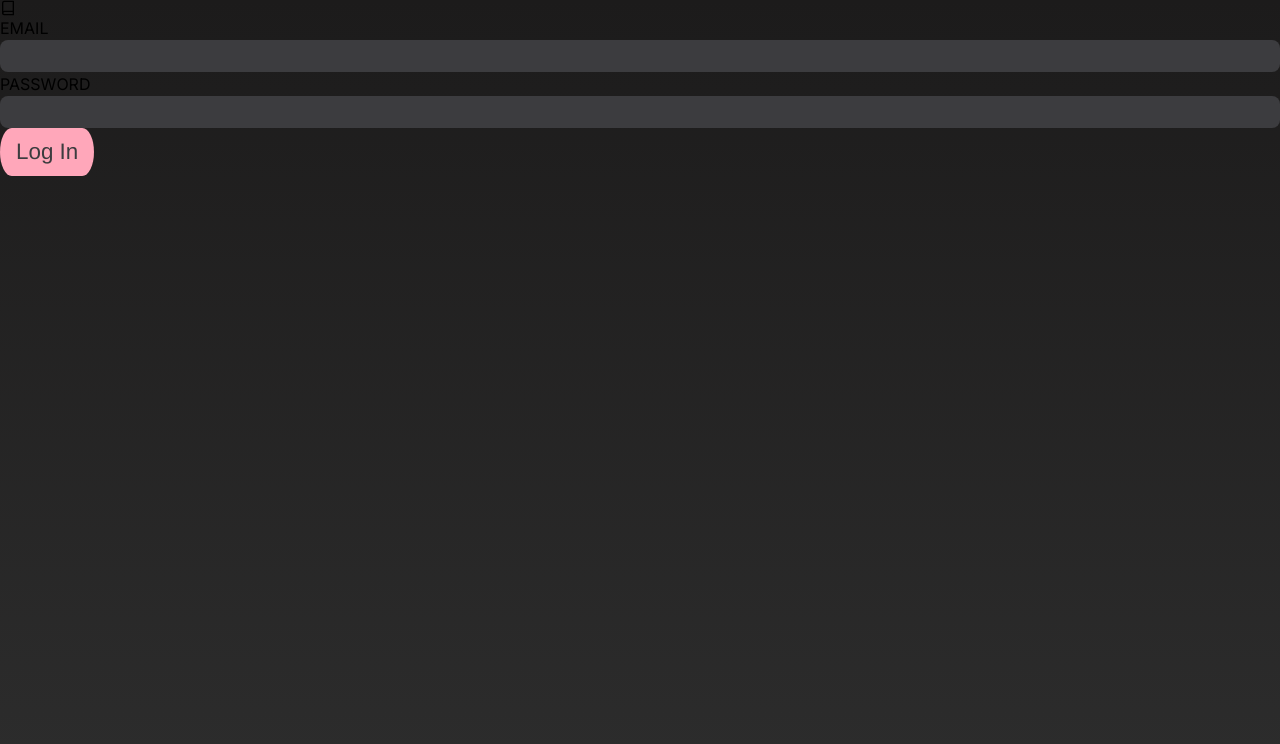
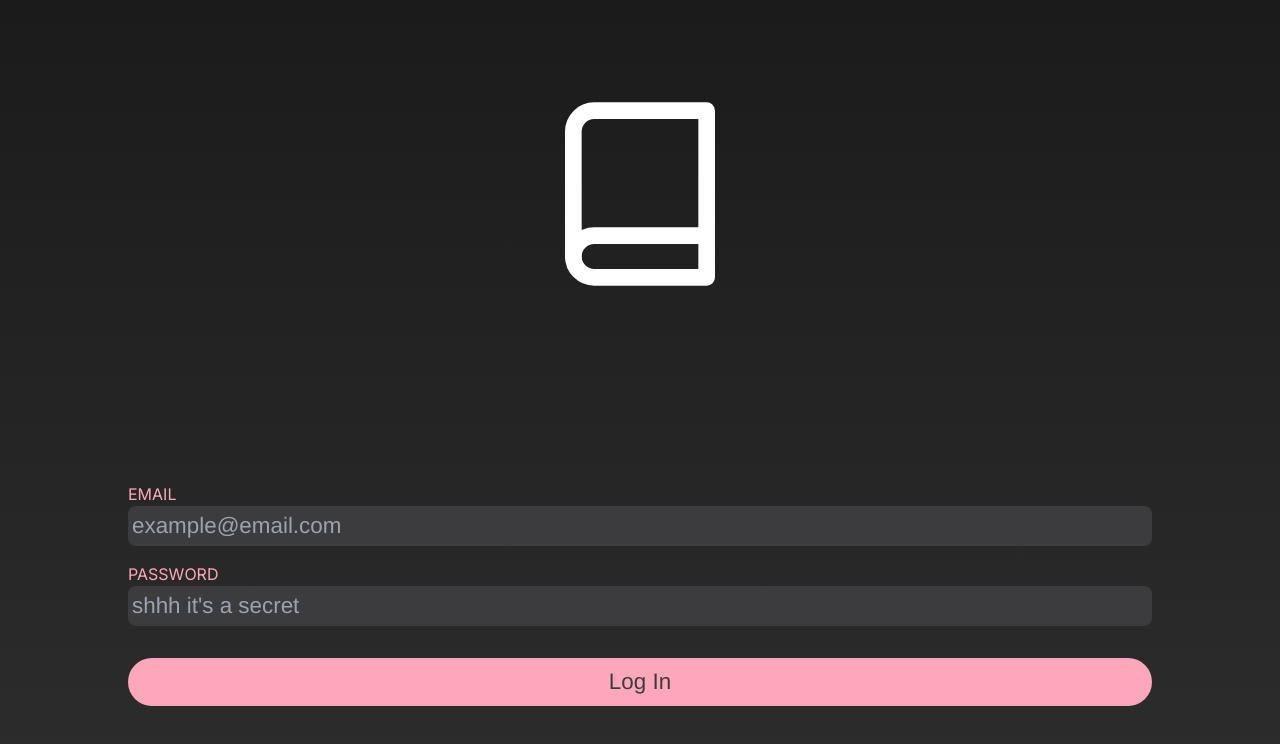
Before and after one commit to aidenzegil/ai-agent-boilerplate, a Next.js app in the folder web/: page / in a window 1280 px wide. Shown: the top 744 px of the page. Built offline with nearby package versions, Linux system fonts and the light colour scheme.

Commit message:
log in form completed

```diff
--- a/web/src/app/components/compound/LogInForm/component.tsx
+++ b/web/src/app/components/compound/LogInForm/component.tsx
@@ -1,18 +1,32 @@
+import React from "react";
 import { LuBook } from "react-icons/lu";
 import Form from "../../common/forms/LogIn/component";
 import Input from "../../common/inputs/Input/component";
 import Button from "../../common/inputs/Button/component";
+import s from "./styles.module.scss";
+import { Fields } from "./types";
 
-const Component = () => {
+const Component = ({ onSubmit, form }: Fields) => {
+  const { register } = form;
   return (
-    <div>
-      <LuBook />
-      <Form>
-        <label>EMAIL</label>
-        <Input />
-        <label>PASSWORD</label>
-        <Input />
-        <Button type="submit">Log In</Button>
+    <div className={s.container}>
+      <LuBook className={s.logo} />
+      <Form className={s.form} onSubmit={onSubmit}>
+        <label className={s.label}>EMAIL</label>
+        <Input
+          placeholder="example@email.com"
+          className={s.inputs}
+          register={register("email")}
+        />
+        <label className={s.label}>PASSWORD</label>
+        <Input
+          placeholder="shhh it's a secret"
+          className={s.inputs}
+          register={register("password")}
+        />
+        <Button className={s.button} type="submit">
+          Log In
+        </Button>
       </Form>
     </div>
   );
--- a/web/src/app/components/compound/LogInForm/data.ts
+++ b/web/src/app/components/compound/LogInForm/data.ts
@@ -0,0 +1,48 @@
+import { yupResolver } from "@hookform/resolvers/yup";
+import { UseFormReturn } from "react-hook-form";
+import { object, string } from "yup";
+
+export const useLogInFormState = ({
+  form,
+}: {
+  form: UseFormReturn<
+    {
+      email: string;
+      password: string;
+    },
+    undefined
+  >;
+}) => {
+  const errors = form.formState.errors;
+
+  const fireOffForm = ({
+    email,
+    password,
+  }: {
+    email: string;
+    password: string;
+  }) => {
+    console.log(email, password);
+  };
+
+  const onSubmit = async () => {
+    await form.handleSubmit(fireOffForm)();
+  };
+
+  return { onSubmit, errors };
+};
+
+/* NOTE: config should include form: "". However, currently it works without it */
+export const formConfig = {
+  defaultValues: {
+    email: "",
+    password: "",
+  },
+  mode: "onChange",
+  resolver: yupResolver(
+    object({
+      email: string().trim().email().required(),
+      password: string().trim().required().min(8),
+    })
+  ),
+} as const;
--- a/web/src/app/components/compound/LogInForm/index.tsx
+++ b/web/src/app/components/compound/LogInForm/index.tsx
@@ -1,6 +1,10 @@
+import { useForm } from "react-hook-form";
 import Component from "./component";
+import { formConfig, useLogInFormState } from "./data";
 
 const LogInForm = () => {
-  return <Component />;
+  const form = useForm(formConfig);
+  const { onSubmit, errors } = useLogInFormState({ form: form });
+  return <Component form={form} onSubmit={onSubmit} />;
 };
 export default LogInForm;
--- a/web/src/app/components/compound/LogInForm/styles.module.scss
+++ b/web/src/app/components/compound/LogInForm/styles.module.scss
@@ -0,0 +1,41 @@
+@use "@/app/assets/atoms/colors" as c;
+@use "@/app/assets/molecules/text" as text;
+@use "@/app/assets/molecules/breakpoint" as breakpoint;
+
+.container {
+  display: flex;
+  width: 100%;
+  height: 100%;
+  justify-content: space-around;
+  flex-direction: column;
+  align-items: center;
+
+  // @include breakpoint.display-to("m") {
+  //   position: relative;
+  // }
+
+  .logo {
+    color: c.$white;
+    height: 25%;
+    width: 50%;
+  }
+  .form {
+    display: flex;
+    flex-direction: column;
+    width: 80%;
+    align-items: center;
+    .label {
+      width: 100%;
+      color: c.$pink;
+    }
+    .inputs {
+      margin-bottom: 1rem;
+      padding: 4px;
+    }
+    .button {
+      width: 100%;
+      border-radius: 25px;
+      margin-top: 1rem;
+    }
+  }
+}
--- a/web/src/app/components/compound/LogInForm/types.ts
+++ b/web/src/app/components/compound/LogInForm/types.ts
@@ -0,0 +1,12 @@
+import { UseFormReturn } from "react-hook-form";
+
+export type Fields = {
+  form: UseFormReturn<
+    {
+      email: string;
+      password: string;
+    },
+    undefined
+  >;
+  onSubmit: () => void;
+};
```
